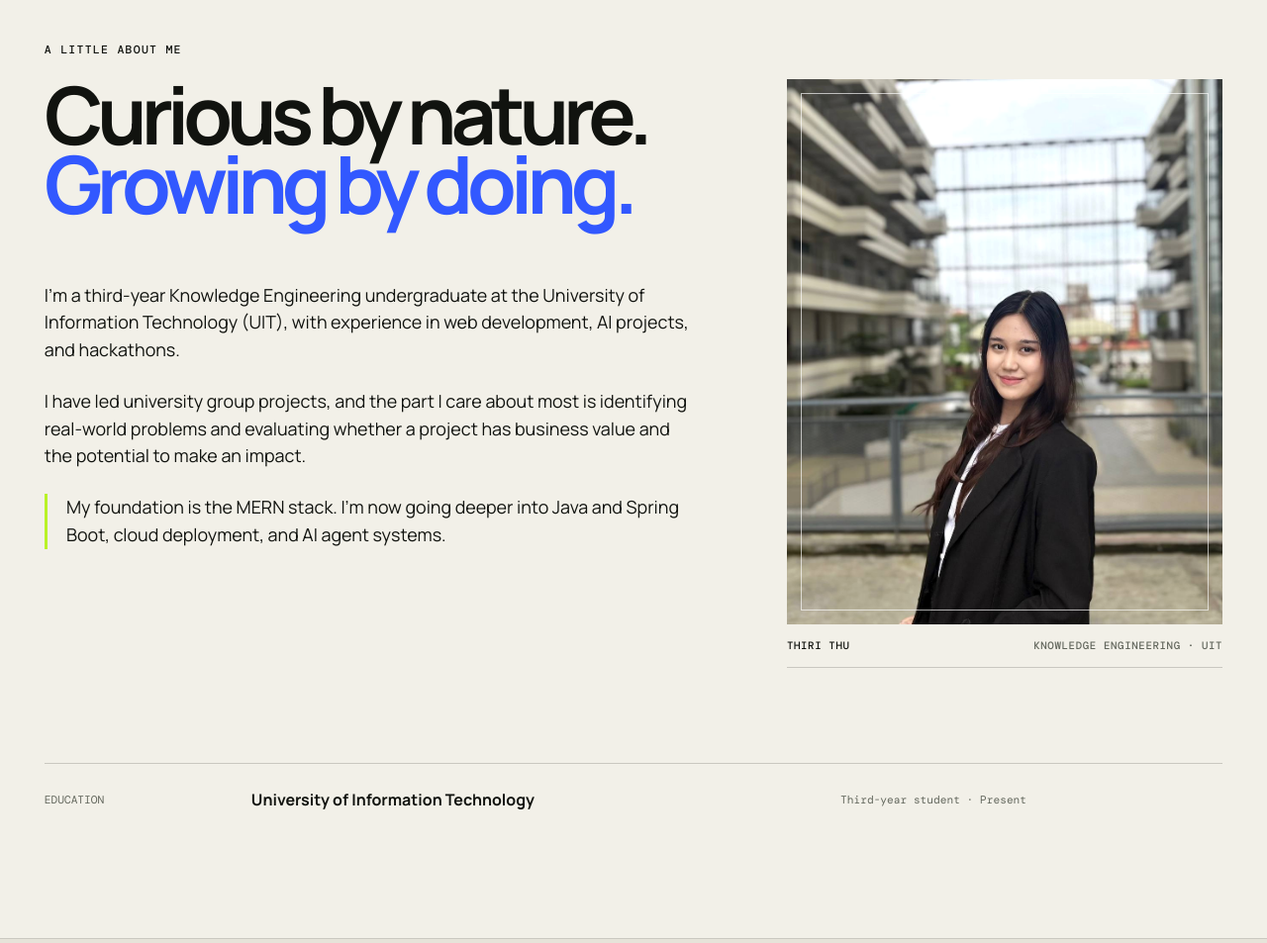
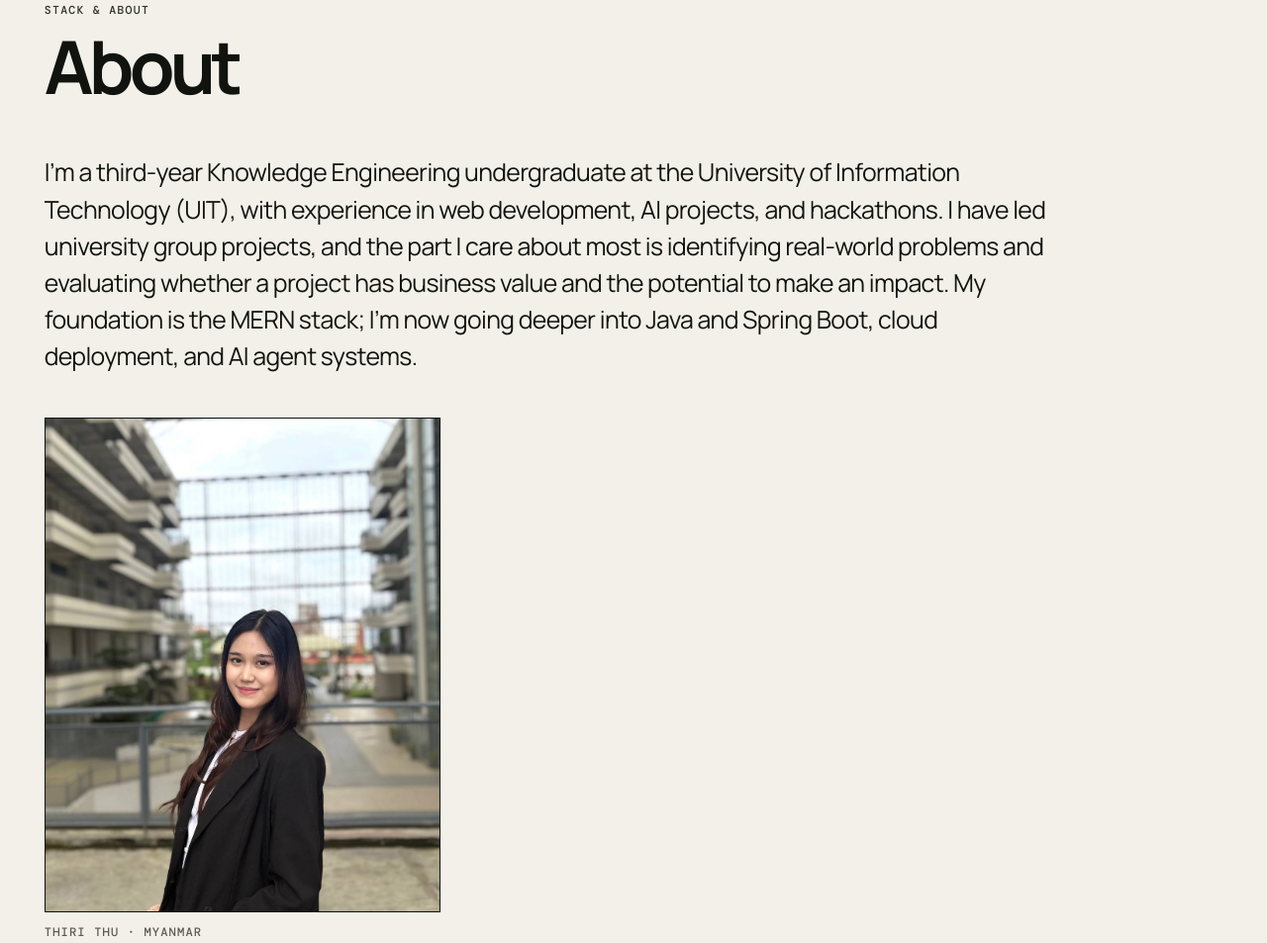
Before and after one commit to Thiri261/thiri-s-porfolio, a plain HTML site: page dist/index.html in a window 1280 px wide. Shown: the part 2522-3475 px from the top of the page at 99% size. Drawn offline with nearby package versions, Linux system fonts and the light colour scheme; a web font is replaced by a local one.

Commit message:
Update Site source

```diff
--- a/dist/about-profile.css
+++ b/dist/about-profile.css
@@ -1,34 +1,41 @@
-.about-grid {
-  grid-template-columns: 1.08fr .72fr;
-  gap: 7vw;
-  align-items: start;
+.about {
+  padding-top: 5.5rem;
+  padding-bottom: 4rem;
+  background: var(--paper);
 }
 
-.about-copy {
-  max-width: 690px;
-  margin-top: 4rem;
+.about-kicker {
+  margin-bottom: .75rem;
+  color: #303229;
+}
+
+.about .about-title {
+  margin: 0;
+  font-size: clamp(3rem, 5.8vw, 5.5rem);
+  font-weight: 700;
+  line-height: 1;
+  letter-spacing: -.065em;
+}
+
+.about-statement {
+  max-width: 1040px;
+  margin: 3.2rem 0 2.7rem;
+  font-size: clamp(1.14rem, 2vw, 1.55rem);
+  line-height: 1.5;
+  letter-spacing: -.025em;
 }
 
 .profile-card {
+  width: min(400px, 100%);
   margin: 0;
-  position: sticky;
-  top: 2rem;
 }
 
 .profile-frame {
-  position: relative;
+  width: 100%;
+  aspect-ratio: 4 / 5;
   overflow: hidden;
-  background: var(--acid);
-  aspect-ratio: 4 / 5;
-}
-
-.profile-frame::before {
-  content: "";
-  position: absolute;
-  inset: 14px;
-  border: 1px solid rgba(255, 255, 255, .65);
-  z-index: 2;
-  pointer-events: none;
+  border: 1px solid var(--ink);
+  background: #d6d4ca;
 }
 
 .profile-frame img {
@@ -37,40 +44,27 @@
   display: block;
   object-fit: cover;
   object-position: center 42%;
-  filter: saturate(.92) contrast(1.03);
-  transition: transform .6s ease;
-}
-
-.profile-card:hover img {
-  transform: scale(1.025);
 }
 
 .profile-card figcaption {
-  display: flex;
-  justify-content: space-between;
-  gap: 1rem;
-  padding: .9rem 0;
-  border-bottom: 1px solid var(--line);
-  font: 500 .67rem DM Mono, monospace;
-  letter-spacing: .06em;
-}
-
-.profile-card figcaption span:last-child {
-  color: var(--muted);
-  text-align: right;
+  padding-top: .8rem;
+  color: #5b5d54;
+  font: 500 .76rem DM Mono, monospace;
+  letter-spacing: .09em;
+  text-transform: uppercase;
 }
 
 @media (max-width: 800px) {
-  .about-grid {
-    grid-template-columns: 1fr;
+  .about {
+    padding-top: 4.5rem;
   }
 
-  .about-copy {
+  .about-statement {
     margin-top: 2.5rem;
+    line-height: 1.55;
   }
 
   .profile-card {
-    position: static;
-    max-width: 560px;
+    width: min(440px, 100%);
   }
 }
--- a/dist/index.html
+++ b/dist/index.html
@@ -63,24 +63,15 @@
     </section>
 
     <section class="about section-pad" id="about">
-      <p class="eyebrow reveal">A LITTLE ABOUT ME</p>
-      <div class="about-grid">
-        <div class="about-main">
-          <h2 class="reveal">Curious by nature.<br><span>Growing by doing.</span></h2>
-          <div class="about-copy reveal">
-            <p>I’m a third-year Knowledge Engineering undergraduate at the University of Information Technology (UIT), with experience in web development, AI projects, and hackathons.</p>
-            <p>I have led university group projects, and the part I care about most is identifying real-world problems and evaluating whether a project has business value and the potential to make an impact.</p>
-            <p class="personal-note">My foundation is the MERN stack. I’m now going deeper into Java and Spring Boot, cloud deployment, and AI agent systems.</p>
-          </div>
+      <p class="eyebrow about-kicker reveal">STACK &amp; ABOUT</p>
+      <h2 class="about-title reveal">About</h2>
+      <p class="about-statement reveal">I’m a third-year Knowledge Engineering undergraduate at the University of Information Technology (UIT), with experience in web development, AI projects, and hackathons. I have led university group projects, and the part I care about most is identifying real-world problems and evaluating whether a project has business value and the potential to make an impact. My foundation is the MERN stack; I’m now going deeper into Java and Spring Boot, cloud deployment, and AI agent systems.</p>
+      <figure class="profile-card reveal">
+        <div class="profile-frame">
+          <img src="assets/thiri-thu-profile.png" alt="Thiri Thu at the University of Information Technology" />
         </div>
-        <figure class="profile-card reveal">
-          <div class="profile-frame">
-            <img src="assets/thiri-thu-profile.png" alt="Thiri Thu at the University of Information Technology" />
-          </div>
-          <figcaption><span>THIRI THU</span><span>KNOWLEDGE ENGINEERING · UIT</span></figcaption>
-        </figure>
-      </div>
-      <div class="education-strip reveal"><span>EDUCATION</span><strong>University of Information Technology</strong><span>Third-year student · Present</span></div>
+        <figcaption>THIRI THU · MYANMAR</figcaption>
+      </figure>
     </section>
 
     <section class="skills section-pad" id="skills">
```
